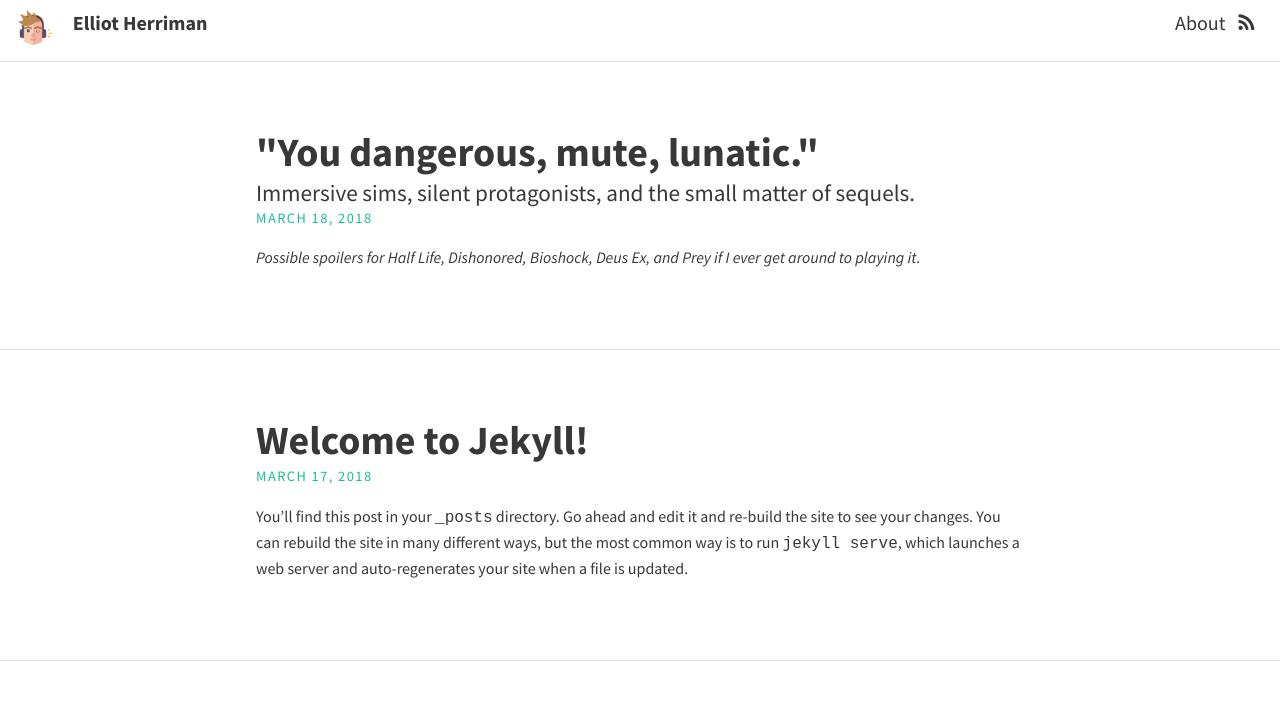
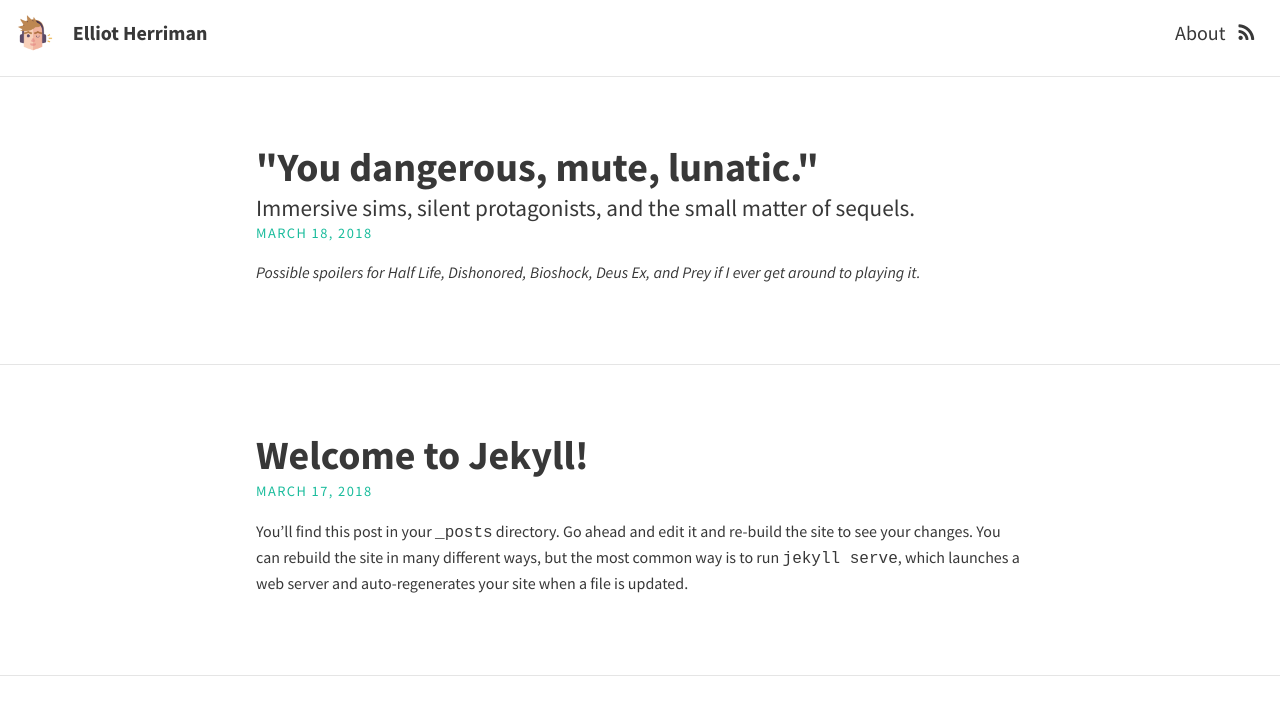
Before and after one commit to elliotherriman/website, a Jekyll site: the page built from index.html, in a window 1280 px wide. Shown: the top 715 px of the page. Built offline with Jekyll 4.4.1, drawn with Linux system fonts in a browser that asks for light colours; nearby versions of some CDN libraries; the list of posts is cut into pages by our own code.

Commit message:
Update _header.scss

```diff
--- a/_sass/includes/_header.scss
+++ b/_sass/includes/_header.scss
@@ -15,7 +15,7 @@
     height: 2em;
     width: 2em;
     float: left;
-    margin-top: -5px;
+    margin-top: 0px;
     border-radius: 0.2em;
     margin-right: 1em;
   }
@@ -25,6 +25,7 @@
     font-weight: bold;
     font-size: 1em;
     line-height: 1;
+    margin-top: 10px;
     @media (max-width:600px) {
       display: none !important;
     }
@@ -32,7 +33,7 @@
 
   .site-nav {
     ul {
-      margin: 0;
+      margin-top: 10px;
       padding: 0;
       list-style: none;
       line-height: 1;
```
